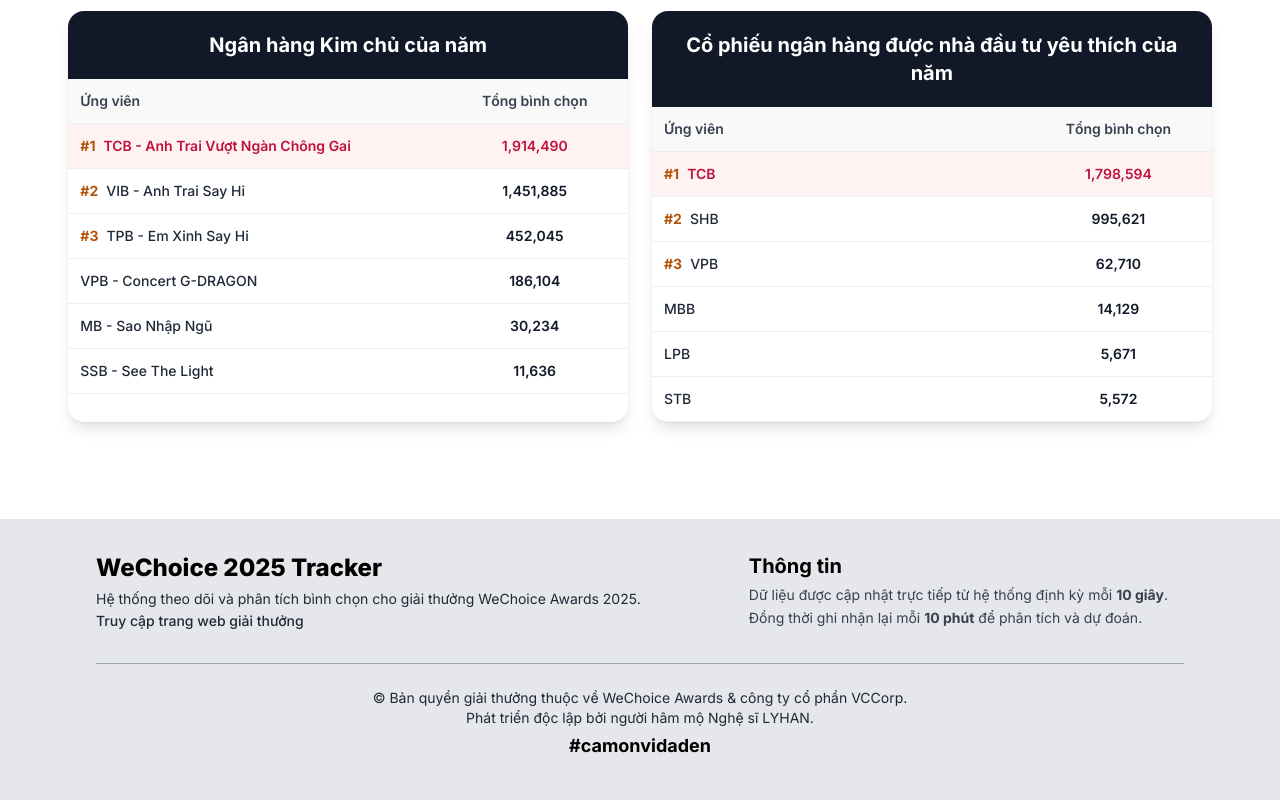
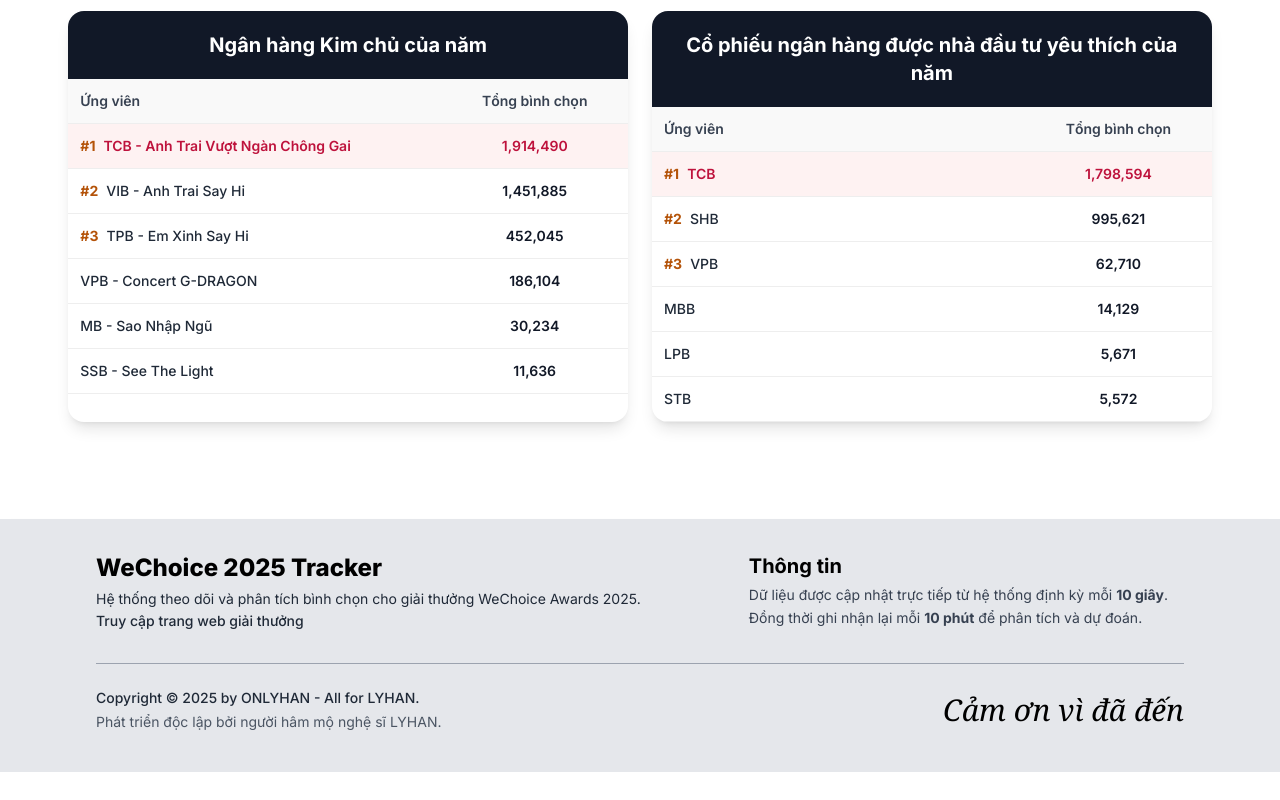
Before and after one commit to ntu09082007-eng/wechoice-tracker-frontend, a React (Vite) app: page /realtime in a window 1280 px wide. Shown: the part 306-1106 px from the top of the page. After the commit the page ends 1078 px from the top, so only its background shows below. Built offline with nearby package versions, Linux system fonts and the light colour scheme; what chartjs-plugin-zoom would draw is missing.

Commit message:
Update Footer.tsx

```diff
--- a/src/components/Footer.tsx
+++ b/src/components/Footer.tsx
@@ -1,9 +1,12 @@
+import React from 'react';
+
 export default function Footer() {
   return (
+    // Giữ nguyên background xám như cũ
     <footer className="bg-gray-200 text-gray-700 mt-auto w-full border-t border-gray-200 shadow-lg">
       <div className="w-full px-8 md:px-16 lg:px-24 py-8">
         <div className="grid grid-cols-1 xl:grid-cols-5 auto-cols-min gap-y-6 max-w-6xl mx-auto">
-          {/* About Section */}
+          {/* About Section - GIỮ NGUYÊN */}
           <div className="xl:col-span-3">
             <h3 className="text-2xl font-extrabold mb-1 text-black">
               WeChoice 2025 Tracker
@@ -12,11 +15,11 @@
               Hệ thống theo dõi và phân tích bình chọn cho giải thưởng WeChoice Awards 2025.
             </p>
             <h3 className="text-gray-800 text-sm font-extrabold hover:underline">
-              <a href="https://wechoice.vn/">Truy cập trang web giải thưởng</a>
+              <a href="https://wechoice.vn/" target="_blank" rel="noreferrer">Truy cập trang web giải thưởng</a>
             </h3>
           </div>
 
-          {/* Info */}
+          {/* Info Section - GIỮ NGUYÊN */}
           <div className="xl:col-span-2">
             <h3 className="text-black text-xl font-bold mb-1">Thông tin</h3>
             <p className="text-sm leading-relaxed">
@@ -28,14 +31,26 @@
           </div>
         </div>
 
-        {/* Bottom Bar */}
-        <div className="border-t mt-8 pt-6 text-center mb-2 border-gray-400">
-          <p className="text-gray-800 text-sm mb-1 ">
-            © Bản quyền giải thưởng thuộc về WeChoice Awards & công ty cổ phần VCCorp.
-            <br />
-            Phát triển độc lập bởi người hâm mộ Nghệ sĩ LYHAN.
-          </p>
-          <p className="text-lg font-bold text-black">#camonvidaden</p>
+        {/* Bottom Bar - SỬA LẠI: Chia 2 bên, giữ nền xám */}
+        <div className="border-t border-gray-400 mt-8 pt-6 mb-2">
+          <div className="flex flex-col md:flex-row justify-between items-center max-w-6xl mx-auto">
+
+            {/* Bên trái: Copyright mới */}
+            <div className="text-center md:text-left mb-4 md:mb-0">
+              <p className="text-gray-800 text-sm font-medium">
+                Copyright © 2025 by ONLYHAN - All for LYHAN.
+              </p>
+              <p className="text-gray-600 text-sm mt-1">
+                Phát triển độc lập bởi người hâm mộ nghệ sĩ LYHAN.
+              </p>
+            </div>
+
+            {/* Bên phải: Chữ nghệ thuật (Màu đen để nổi trên nền xám) */}
+            <div className="text-black text-3xl font-serif italic">
+              Cảm ơn vì đã đến
+            </div>
+
+          </div>
         </div>
       </div>
     </footer>
```
